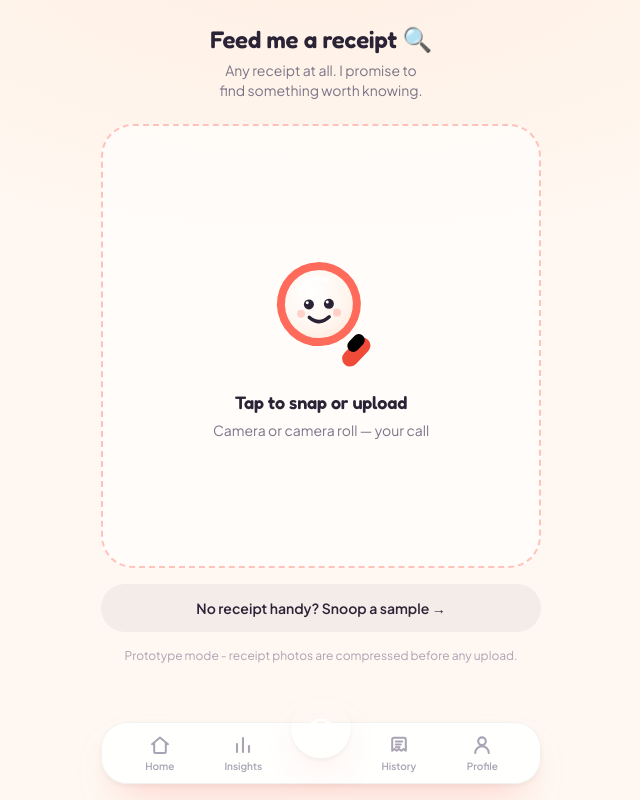
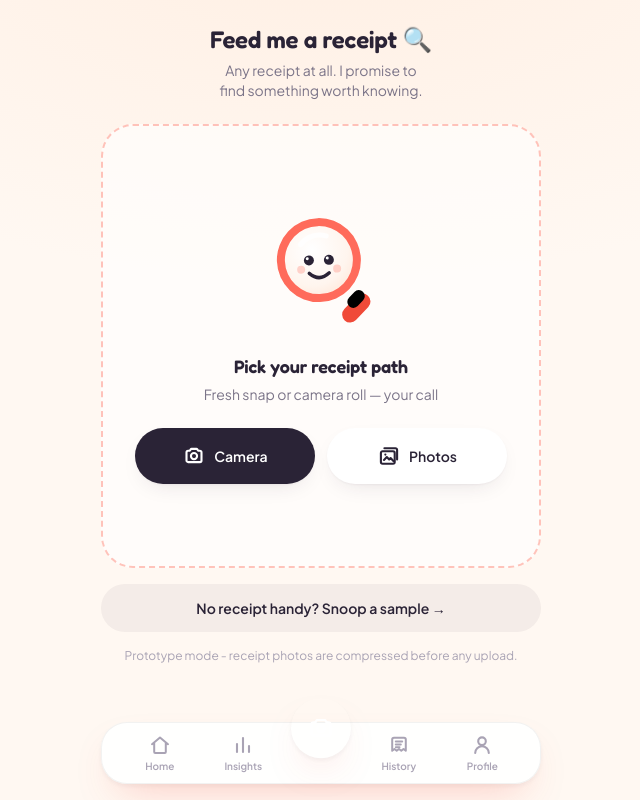
Before and after one commit to jxboi/snoopy-receipt, a Next.js app: page /scan in a window 1280 px wide. Shown: the whole page, without its empty margins (319-959 px from the left). Built offline with nearby package versions, Linux system fonts and the light colour scheme.

Commit message:
feat: add camera and photo upload options to receipt scanning

```diff
--- a/app/scan/page.tsx
+++ b/app/scan/page.tsx
@@ -23,6 +23,65 @@ type ReceiptImageAttachment = Pick<
 interface PreparedReceiptImage {
   blob: Blob;
   fallback: ReceiptImageAttachment;
+}
+
+function CameraChoiceIcon() {
+  return (
+    <svg
+      aria-hidden="true"
+      width="24"
+      height="24"
+      viewBox="0 0 24 24"
+      fill="none"
+    >
+      <path
+        d="M4.5 8.4A1.6 1.6 0 0 1 6.1 6.8h1.7l.9-1.4a1.1 1.1 0 0 1 .9-.5h4.8a1.1 1.1 0 0 1 .9.5l.9 1.4h1.7a1.6 1.6 0 0 1 1.6 1.6v8.1a1.6 1.6 0 0 1-1.6 1.6H6.1a1.6 1.6 0 0 1-1.6-1.6V8.4Z"
+        stroke="currentColor"
+        strokeWidth="2.1"
+        strokeLinecap="round"
+        strokeLinejoin="round"
+      />
+      <path
+        d="M12 15.2a3.1 3.1 0 1 0 0-6.2 3.1 3.1 0 0 0 0 6.2Z"
+        stroke="currentColor"
+        strokeWidth="2.1"
+      />
+    </svg>
+  );
+}
+
+function PhotosChoiceIcon() {
+  return (
+    <svg
+      aria-hidden="true"
+      width="24"
+      height="24"
+      viewBox="0 0 24 24"
+      fill="none"
+    >
+      <path
+        d="M5.6 7.3H16a1.7 1.7 0 0 1 1.7 1.7v9.1a1.7 1.7 0 0 1-1.7 1.7H5.6a1.7 1.7 0 0 1-1.7-1.7V9a1.7 1.7 0 0 1 1.7-1.7Z"
+        stroke="currentColor"
+        strokeWidth="2.1"
+        strokeLinecap="round"
+        strokeLinejoin="round"
+      />
+      <path
+        d="M7 15.9 9.8 13l2.4 2.5 1.4-1.4 2.8 2.9M8.3 10.6h.1"
+        stroke="currentColor"
+        strokeWidth="2.1"
+        strokeLinecap="round"
+        strokeLinejoin="round"
+      />
+      <path
+        d="M7.4 4.2h11A1.7 1.7 0 0 1 20.1 6v9.4"
+        stroke="currentColor"
+        strokeWidth="2.1"
+        strokeLinecap="round"
+        strokeLinejoin="round"
+      />
+    </svg>
+  );
 }
 
 const SNIFF_LINES = [
@@ -131,7 +190,8 @@ export default function ScanPage() {
     useState<ReceiptImageAttachment | null>(null);
   const [autoSavedId, setAutoSavedId] = useState<string | null>(null);
   const [line, setLine] = useState(0);
-  const fileRef = useRef<HTMLInputElement>(null);
+  const cameraRef = useRef<HTMLInputElement>(null);
+  const photosRef = useRef<HTMLInputElement>(null);
   const timers = useRef<ReturnType<typeof setTimeout>[]>([]);
   // bumped on every scan/reset so a slow parse can't reveal after the user moves on
   const scanRun = useRef(0);
@@ -251,10 +311,17 @@ export default function ScanPage() {
   return (
     <div className="flex min-h-[80dvh] flex-col">
       <input
-        ref={fileRef}
+        ref={cameraRef}
         type="file"
         accept="image/*"
         capture="environment"
+        onChange={onPick}
+        className="hidden"
+      />
+      <input
+        ref={photosRef}
+        type="file"
+        accept="image/*"
         onChange={onPick}
         className="hidden"
       />
@@ -278,9 +345,8 @@ export default function ScanPage() {
               </p>
             </div>
 
-            <button
-              onClick={() => fileRef.current?.click()}
-              className="group relative flex flex-1 flex-col items-center justify-center gap-4 rounded-[32px] border-2 border-dashed border-coral/40 bg-paper/60 p-8 active:scale-[0.99] transition-transform"
+            <div
+              className="relative flex flex-1 flex-col items-center justify-center gap-6 rounded-[32px] border-2 border-dashed border-coral/40 bg-paper/60 p-8"
             >
               <motion.div
                 animate={{ y: [0, -8, 0] }}
@@ -290,13 +356,31 @@ export default function ScanPage() {
               </motion.div>
               <div className="text-center">
                 <p className="font-display text-lg font-semibold text-ink">
-                  Tap to snap or upload
+                  Pick your receipt path
                 </p>
                 <p className="mt-1 text-sm text-ink-soft">
-                  Camera or camera roll — your call
+                  Fresh snap or camera roll — your call
                 </p>
               </div>
-            </button>
+              <div className="grid w-full grid-cols-2 gap-3">
+                <button
+                  type="button"
+                  onClick={() => cameraRef.current?.click()}
+                  className="flex items-center justify-center gap-2 rounded-2xl bg-ink px-3 py-4 text-sm font-semibold text-white shadow-soft active:scale-[0.98] transition-transform"
+                >
+                  <CameraChoiceIcon />
+                  Camera
+                </button>
+                <button
+                  type="button"
+                  onClick={() => photosRef.current?.click()}
+                  className="flex items-center justify-center gap-2 rounded-2xl bg-white px-3 py-4 text-sm font-semibold text-ink shadow-soft ring-1 ring-ink/10 active:scale-[0.98] transition-transform"
+                >
+                  <PhotosChoiceIcon />
+                  Photos
+                </button>
+              </div>
+            </div>
 
             <button
               onClick={() => startScan(null)}
```
Also changed, not shown: 1 other file (tests, documents, lock files or other folders).
